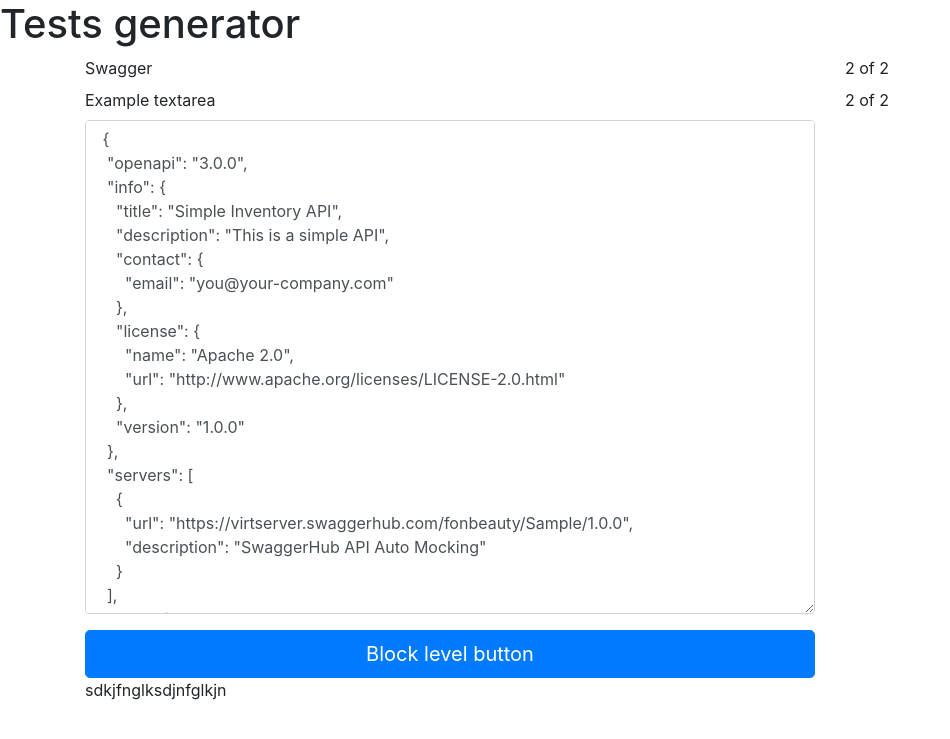
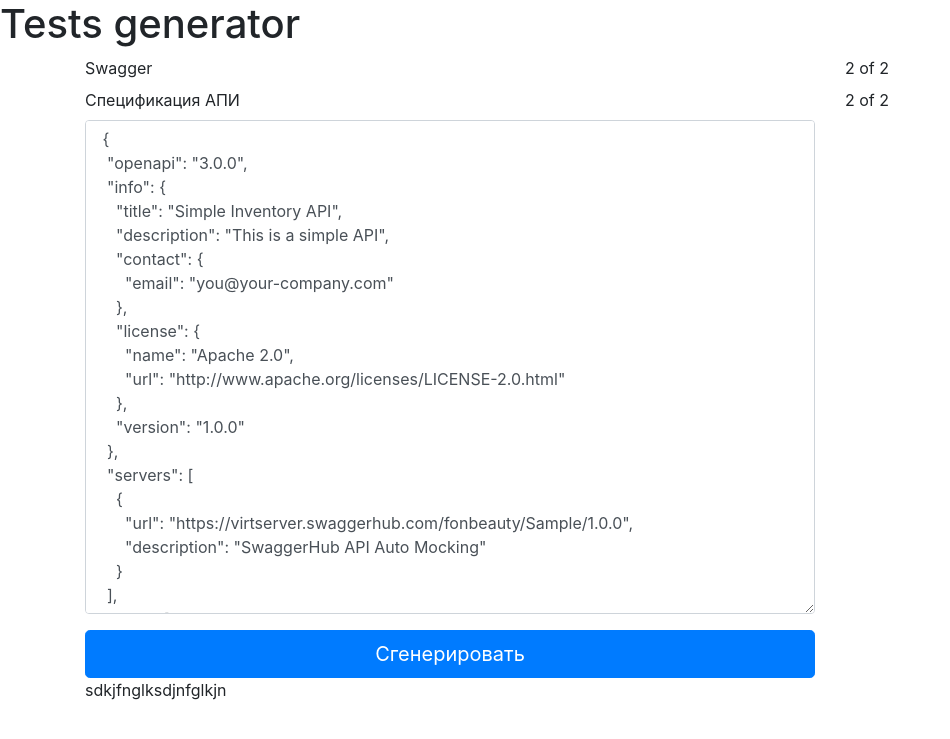
Before and after one commit to fonbeauty/test_gen, a Flask app: page / in a window 1280 px wide. Shown: the top 739 px of the page, without its empty margins (0-950 px from the left). Run offline with Flask 2, Linux system fonts and the light colour scheme; some libraries are stand-ins or nearby versions.

Commit message:
fix some things

```diff
--- a/server.py
+++ b/server.py
@@ -7,6 +7,7 @@ app = Flask(__name__)
 def index():
     with open('resources/swagger_example.json', 'r', encoding='utf-8') as f:
         filetext = f.read()
+# todo обработка исключений чтения файла, затем вынести в функцию
 
     return render_template('index.html', filetext=filetext)
 
--- a/templates/index.html
+++ b/templates/index.html
@@ -25,11 +25,11 @@
     <div class="row">
         <div class="col-8">
                 <div class="form-group">
-                    <label for="exampleFormControlTextarea1">Example textarea</label>
+                    <label for="exampleFormControlTextarea1">Спецификация АПИ</label>
                     <textarea class="form-control" id="exampleFormControlTextarea1"
                               rows="20"> {{ filetext }} </textarea>
                 </div>
-                <button type="button" class="btn btn-primary btn-lg btn-block">Block level button</button>
+                <button type="button" class="btn btn-primary btn-lg btn-block">Сгенерировать</button>
         </div>
         <div class="col">
             2 of 2
```
